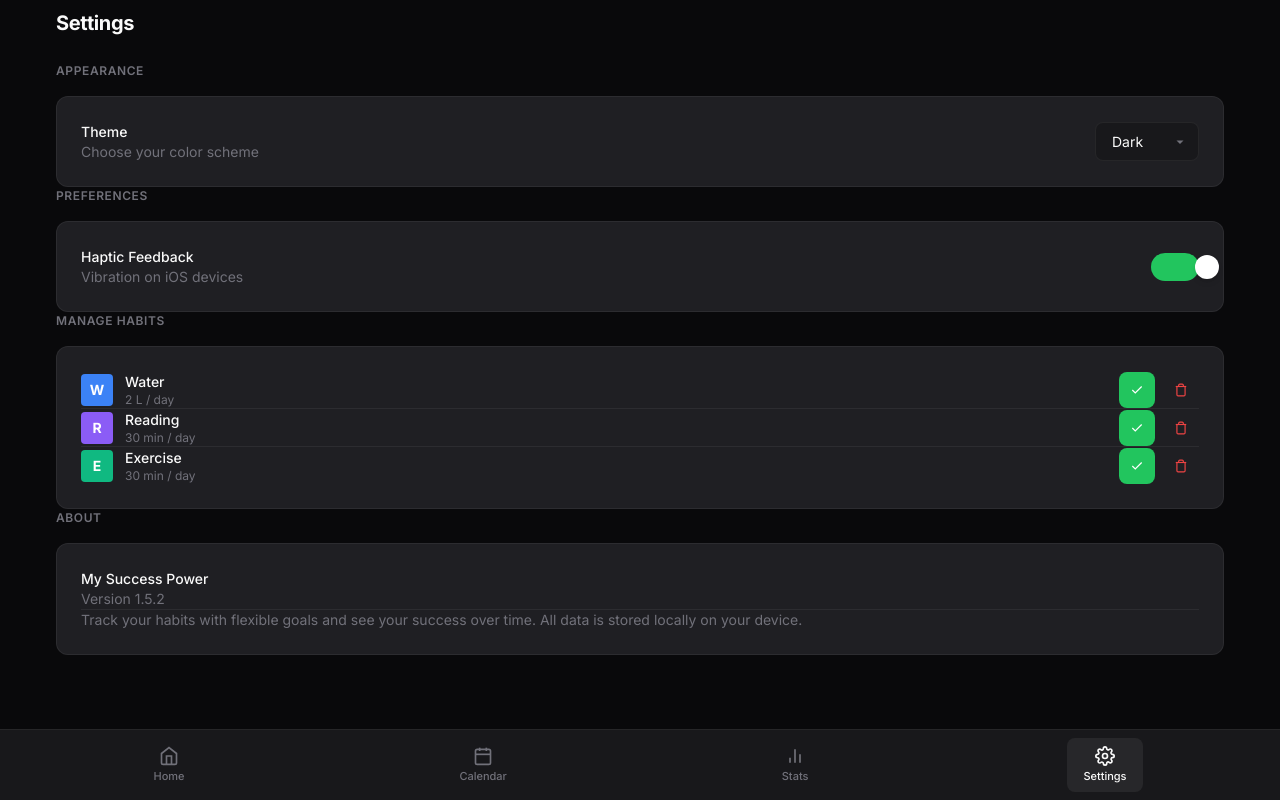
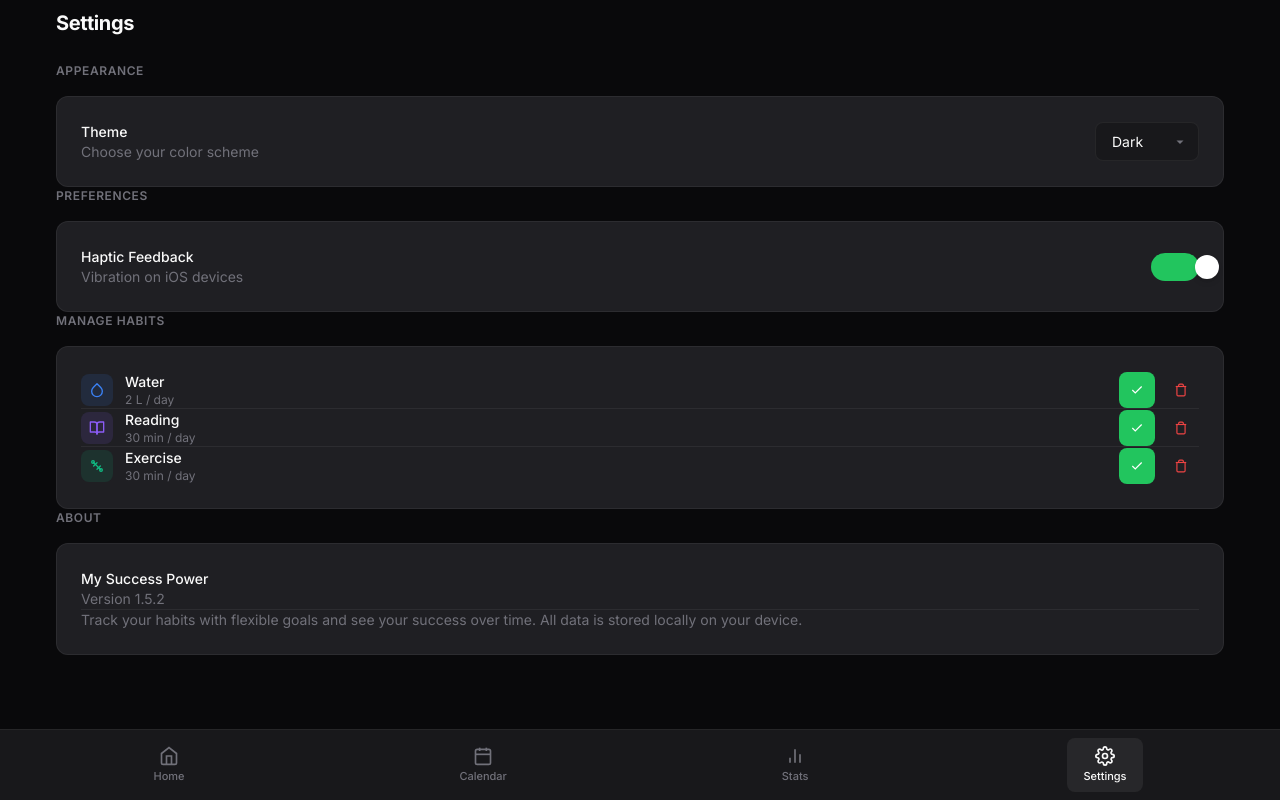
Before and after one commit to Adirdan1/msp, a Next.js app: page /settings in a window 1280 px wide. Built offline with nearby package versions, Linux system fonts and the light colour scheme.

Commit message:
Update habit icons across entire app - home, calendar, stats, settings

```diff
--- a/src/app/page.tsx
+++ b/src/app/page.tsx
@@ -4,6 +4,7 @@ import { useState, useEffect } from 'react';
 import { useHabits } from '@/lib/hooks/useHabits';
 import { AddHabitModal } from '@/components/habits/AddHabitModal';
 import { BottomNav } from '@/components/ui/BottomNav';
+import { HabitIconBadge } from '@/components/ui/HabitIcons';
 import { formatDate, getToday } from '@/lib/utils/dates';
 
 export default function HomePage() {
@@ -141,15 +142,7 @@ export default function HomePage() {
           <div className="space-y-3">
             {habitsWithProgress.map((habit) => (
               <div key={habit.id} className="habit-list-item">
-                <span
-                  className="habit-icon-badge"
-                  style={{
-                    background: habit.color ? `${habit.color}20` : 'var(--color-accent-light)',
-                    color: habit.color || 'var(--color-accent)'
-                  }}
-                >
-                  {habit.name.charAt(0).toUpperCase()}
-                </span>
+                <HabitIconBadge name={habit.name} color={habit.color} size="md" />
 
                 <div className="flex-1 min-w-0">
                   <div className="flex items-center justify-between mb-1">
--- a/src/app/settings/page.tsx
+++ b/src/app/settings/page.tsx
@@ -3,6 +3,7 @@
 import { useState, useEffect } from 'react';
 import { useHabits } from '@/lib/hooks/useHabits';
 import { BottomNav } from '@/components/ui/BottomNav';
+import { HabitIconBadge } from '@/components/ui/HabitIcons';
 import { getSettings, saveSettings, AppSettings } from '@/lib/storage';
 
 export default function SettingsPage() {
@@ -105,15 +106,12 @@ export default function SettingsPage() {
                                 {habits.map((habit) => (
                                     <div key={habit.id} className="flex items-center justify-between py-3">
                                         <div className="flex items-center gap-3">
-                                            <span
-                                                className="w-8 h-8 rounded flex items-center justify-center text-sm font-bold text-white"
-                                                style={{
-                                                    background: habit.color || 'var(--color-accent)',
-                                                    opacity: habit.isActive ? 1 : 0.5
-                                                }}
-                                            >
-                                                {habit.name.charAt(0)}
-                                            </span>
+                                            <HabitIconBadge
+                                                name={habit.name}
+                                                color={habit.color}
+                                                size="md"
+                                                className={habit.isActive ? '' : 'opacity-50'}
+                                            />
                                             <div>
                                                 <p className={`font-medium ${!habit.isActive ? 'text-muted' : ''}`}>
                                                     {habit.name}
--- a/src/app/stats/page.tsx
+++ b/src/app/stats/page.tsx
@@ -4,6 +4,7 @@ import { useHabits } from '@/lib/hooks/useHabits';
 import { useStats } from '@/lib/hooks/useStats';
 import { BottomNav } from '@/components/ui/BottomNav';
 import { PeriodSelector } from '@/components/ui/PeriodSelector';
+import { HabitIconBadge } from '@/components/ui/HabitIcons';
 
 export default function StatsPage() {
     const { habits, logs, isLoading } = useHabits();
@@ -165,12 +166,7 @@ export default function StatsPage() {
                                     <div key={habit.id}>
                                         <div className="flex items-center justify-between mb-2">
                                             <div className="flex items-center gap-2">
-                                                <span
-                                                    className="w-6 h-6 rounded flex items-center justify-center text-xs font-bold text-white"
-                                                    style={{ background: habit.color || 'var(--color-accent)' }}
-                                                >
-                                                    {habit.name.charAt(0)}
-                                                </span>
+                                                <HabitIconBadge name={habit.name} color={habit.color} size="sm" />
                                                 <span className="font-medium">{habit.name}</span>
                                             </div>
                                             <span className="text-sm font-mono" style={{
--- a/src/components/calendar/CalendarGrid.tsx
+++ b/src/components/calendar/CalendarGrid.tsx
@@ -4,6 +4,7 @@ import { useState, useEffect } from 'react';
 import { Habit, HabitLog, QUICK_AMOUNTS } from '@/lib/types';
 import { getDatesBetween, getDaysAgo, getToday, formatDate } from '@/lib/utils/dates';
 import { calculateHabitProgress } from '@/lib/stats';
+import { HabitIconBadge } from '@/components/ui/HabitIcons';
 
 interface CalendarGridProps {
     habits: Habit[];
@@ -128,15 +129,7 @@ export function CalendarGrid({ habits, logs, days = 14, onLogProgress, onOpenMod
                     return (
                         <div key={habit.id} className="calendar-row">
                             <div className="calendar-cell calendar-habit-cell">
-                                <span
-                                    className="habit-icon-badge"
-                                    style={{
-                                        background: habit.color ? `${habit.color}20` : 'var(--color-accent-light)',
-                                        color: habit.color || 'var(--color-accent)'
-                                    }}
-                                >
-                                    {habit.name.charAt(0).toUpperCase()}
-                                </span>
+                                <HabitIconBadge name={habit.name} color={habit.color} size="sm" />
                                 <div style={{ minWidth: 0, flex: 1 }}>
                                     <div style={{ fontWeight: 500, whiteSpace: 'nowrap', overflow: 'hidden', textOverflow: 'ellipsis' }}>
                                         {habit.name}
--- a/src/components/ui/HabitIcons.tsx
+++ b/src/components/ui/HabitIcons.tsx
@@ -109,3 +109,43 @@ export const HabitIcons: Record<string, React.FC<IconProps>> = {
 export function getHabitIcon(name: string): React.FC<IconProps> | null {
     return HabitIcons[name] || null;
 }
+
+// Reusable badge component that shows icon or letter
+interface HabitIconBadgeProps {
+    name: string;
+    color?: string;
+    size?: 'sm' | 'md' | 'lg';
+    className?: string;
+}
+
+export function HabitIconBadge({ name, color, size = 'md', className = '' }: HabitIconBadgeProps) {
+    const IconComponent = getHabitIcon(name);
+
+    const sizeClasses = {
+        sm: 'w-6 h-6',
+        md: 'w-8 h-8',
+        lg: 'w-10 h-10',
+    };
+
+    const iconSizes = {
+        sm: 'w-3 h-3',
+        md: 'w-4 h-4',
+        lg: 'w-5 h-5',
+    };
+
+    return (
+        <span
+            className={`${sizeClasses[size]} rounded-md flex items-center justify-center flex-shrink-0 ${className}`}
+            style={{
+                background: color ? `${color}20` : 'var(--color-accent-light)',
+                color: color || 'var(--color-accent)'
+            }}
+        >
+            {IconComponent ? (
+                <IconComponent className={iconSizes[size]} />
+            ) : (
+                <span className="font-bold text-xs">{name.charAt(0).toUpperCase()}</span>
+            )}
+        </span>
+    );
+}
```
